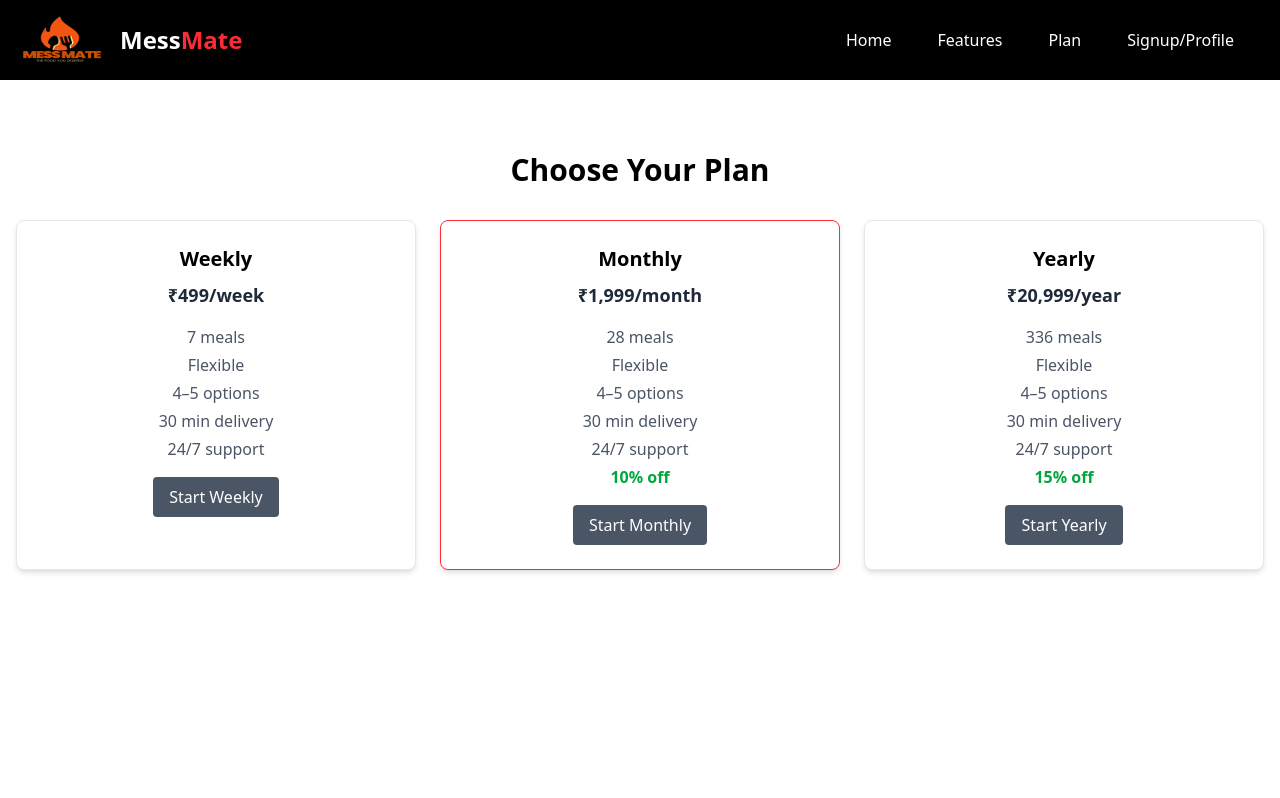
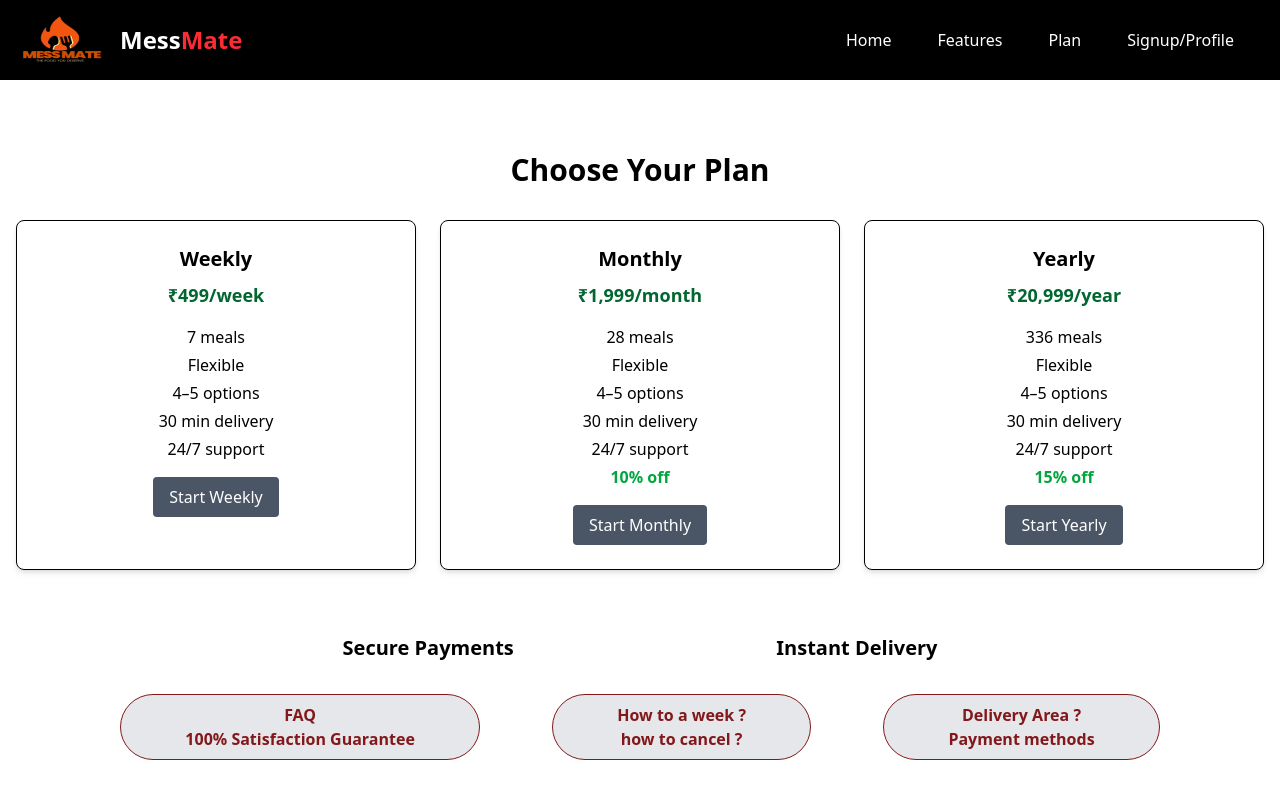
Before and after one commit to Altamash-0203/MessMate-The-Food-You-Deserve, a React (Vite) app in the folder Frontend/: page /plan in a window 1280 px wide. Shown: the top 798 px of the page. Built offline with nearby package versions, Linux system fonts and the light colour scheme.

Commit message:
fix some styling of plan page

```diff
--- /dev/null
+++ b/Frontend/messmate/package.json
@@ -0,0 +1,6 @@
+{
+  "dependencies": {
+    "@fortawesome/fontawesome-svg-core": "^7.1.0",
+    "@fortawesome/react-fontawesome": "^3.1.0"
+  }
+}
--- a/Frontend/src/Components/Plan.jsx
+++ b/Frontend/src/Components/Plan.jsx
@@ -39,19 +39,17 @@ function PricingSection() {
   ];
 
   return (
-    <section className="text-center my-12">
+    <section className="text-center my-12 ">
       <h2 className="text-3xl font-bold mb-8">Choose Your Plan</h2>
       <div className="grid md:grid-cols-3 gap-6">
         {plans.map((plan) => (
           <div
             key={plan.title}
-            className={`bg-white rounded-lg shadow-md p-6 border ${
-              plan.featured ? 'border-red-500' : 'border-gray-200'
-            }`}
+            className={`bg-white rounded-lg shadow-md p-6 border hover:border-red-500 transition ease-in-out duration-300 hove:scale-105 hover:bg-red-500 hover:text-white`}
           >
             <h3 className="text-xl font-semibold mb-2">{plan.title}</h3>
-            <p className="text-lg font-bold text-gray-800 mb-4">{plan.price}</p>
-            <ul className="text-gray-600 mb-4 space-y-1">
+            <p className="text-lg font-bold text-green-800 mb-4">{plan.price}</p>
+            <ul className="text-black mb-4 space-y-1">
               <li>{plan.meals}</li>
               <li>Flexible</li>
               <li>4–5 options</li>
@@ -61,12 +59,26 @@ function PricingSection() {
                 <li className="text-green-600 font-semibold">{plan.discount}</li>
               )}
             </ul>
-            <button className="bg-gray-600 text-white px-4 py-2 rounded hover:bg-blue-700 transition">
+            <button className="bg-gray-600 text-white px-4 py-2 rounded hover:bg-black transition">
               {plan.button}
             </button>
           </div>
         ))}
       </div>
+
+      <section className='flex flex-col align-center justify-center p-8'>
+        <div className='flex flex-row justify-evenly text-bold m-8'>
+            <p className='font-extrabold text-xl'>Secure Payments</p>
+            <p className='font-extrabold text-xl'>Instant Delivery</p>
+        </div>
+        <div className='flex flex-row justify-evenly  '>
+          <p className='border font-bold rounded-full bg-gray-200 text-red-900 p-2 pl-16 pr-16'>FAQ <br />100% Satisfaction Guarantee</p>
+
+          <p className='border font-bold rounded-full bg-gray-200 text-red-900 p-2 pl-16 pr-16'>How to a week ?<br /> how to cancel ?</p>
+
+          <p className='border font-bold rounded-full bg-gray-200 text-red-900 p-2 pl-16 pr-16'>Delivery Area ? <br /> Payment methods</p>
+        </div>
+      </section>
     </section>
   );
 }
```
Also changed, not shown: 1 other file (tests, documents, lock files or other folders).
